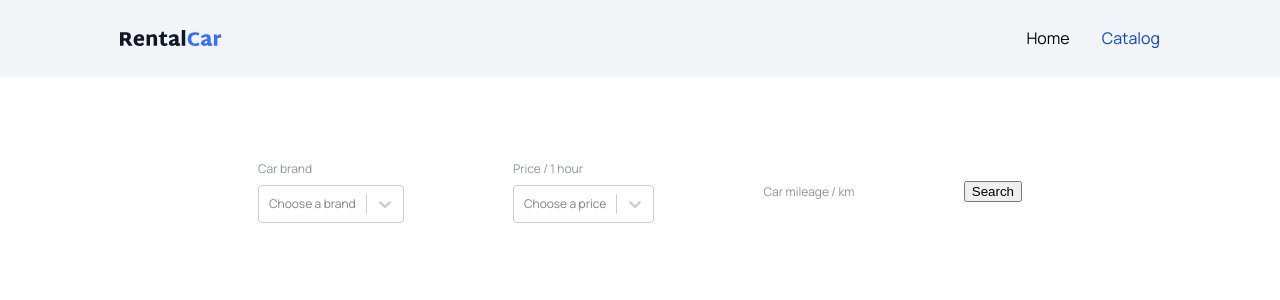
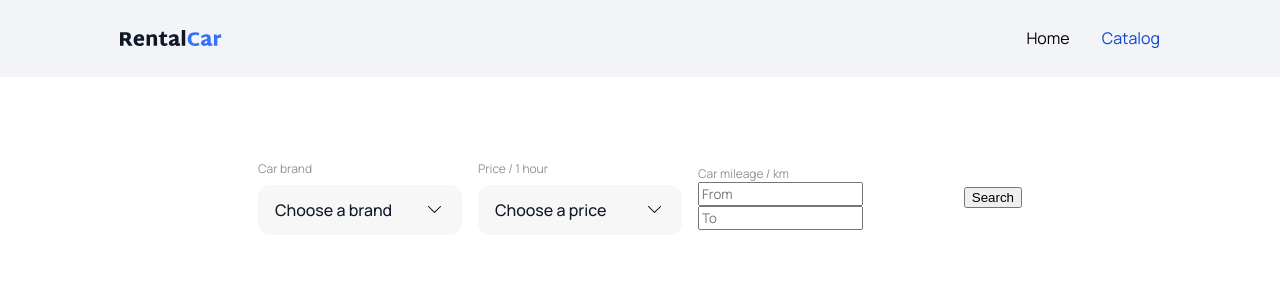
Before and after one commit to xboikom1/RentalCar, a React (Vite) app: page /catalog in a window 1280 px wide. Shown: the top 300 px of the page. Built offline with nearby package versions, Linux system fonts and the light colour scheme; no server answers.

Commit message:
add custom select styles

```diff
--- a/src/components/Filters/Filters.jsx
+++ b/src/components/Filters/Filters.jsx
@@ -19,13 +19,111 @@ const Filters = () => {
   }));
 
   const priceOptions = [
-    { value: "to 30", label: "30" },
+    { value: "30", label: "30" },
     { value: "40", label: "40" },
     { value: "50", label: "50" },
     { value: "60", label: "60" },
     { value: "70", label: "70" },
     { value: "80", label: "80" },
   ];
+
+  const customStyles = {
+    control: (provided) => ({
+      ...provided,
+      border: "1px solid var(--inputs)",
+      borderRadius: "12px",
+      backgroundColor: "var(--inputs)",
+      boxShadow: "none",
+      cursor: "pointer",
+      minWidth: "204px",
+    }),
+    valueContainer: (provided) => ({
+      ...provided,
+      padding: "12px 16px",
+    }),
+    placeholder: (provided) => ({
+      ...provided,
+      fontWeight: "500",
+      fontSize: "16px",
+      lineHeight: "125%",
+      color: "var(--main)",
+      margin: 0,
+    }),
+    singleValue: (provided) => ({
+      ...provided,
+      fontSize: "16px",
+      lineHeight: "125%",
+      fontWeight: "500",
+      color: "var(--main)",
+      margin: 0,
+    }),
+    input: (provided) => ({
+      ...provided,
+      fontSize: "16px",
+      lineHeight: "125%",
+      fontWeight: "500",
+      color: "var(--main)",
+      margin: 0,
+    }),
+    indicatorSeparator: () => ({ display: "none" }),
+    dropdownIndicator: null,
+    menu: (provided) => ({
+      ...provided,
+      borderRadius: "14px",
+      boxShadow: "0 4px 36px 0 rgba(0, 0, 0, 0.02)",
+      border: "1px solid rgba(138, 138, 137, 0.2)",
+      marginTop: "4px",
+    }),
+    menuList: (provided) => ({
+      ...provided,
+      borderRadius: "14px",
+      padding: 0,
+      paddingRight: "8px",
+      maxHeight: "272px",
+      overflowY: "auto",
+      scrollbarWidth: "thin",
+      scrollbarColor: "rgba(138, 138, 137, 0.3) transparent",
+    }),
+    option: (provided, state) => ({
+      ...provided,
+      fontSize: "16px",
+      lineHeight: "1.25",
+      color: state.isSelected
+        ? "white"
+        : state.isFocused
+        ? "#121417"
+        : "rgba(18, 20, 23, 0.5)",
+      padding: "12px 16px",
+      backgroundColor: state.isSelected
+        ? "#3470ff"
+        : state.isFocused
+        ? "#f7f7fb"
+        : "transparent",
+    }),
+  };
+
+  const DropdownIndicator = ({ selectProps }) => (
+    <div
+      style={{
+        padding: "0 18px 0 0",
+        display: "flex",
+        alignItems: "center",
+        justifyContent: "center",
+      }}
+    >
+      <svg
+        width="16"
+        height="16"
+        style={{
+          transform: selectProps.menuIsOpen ? "rotate(180deg)" : "rotate(0deg)",
+          transition: "transform 0.2s ease",
+        }}
+      >
+        <use href="/icons.svg#icon-arrow" />
+      </svg>
+    </div>
+  );
+
   const handleSearch = () => {};
 
   return (
@@ -35,7 +133,8 @@ const Filters = () => {
         <Select
           options={brandsOptions}
           placeholder="Choose a brand"
-          isClearable
+          styles={customStyles}
+          components={{ DropdownIndicator }}
         />
       </label>
 
@@ -44,27 +143,21 @@ const Filters = () => {
         <Select
           options={priceOptions}
           placeholder="Choose a price"
-          isClearable
+          styles={customStyles}
+          components={{ DropdownIndicator }}
         />
       </label>
 
       <div className={css.filterGroup}>
         <label className={css.label}>Car mileage / km</label>
         <div className={css.inputGroup}>
-          {/* <input
+          <input
             type="number"
             placeholder="From"
             className={css.input}
-            value={filters.mileageFrom}
-            onChange={(e) => handleInputChange("mileageFrom", e.target.value)}
+            // onChange={(e) => handleInputChange("mileageFrom", e.target.value)}
           />
-          <input
-            type="number"
-            placeholder="To"
-            className={css.input}
-            value={filters.mileageTo}
-            onChange={(e) => handleInputChange("mileageTo", e.target.value)}
-          /> */}
+          <input type="number" placeholder="To" className={css.input} />
         </div>
       </div>
 
--- a/src/components/Filters/Filters.module.css
+++ b/src/components/Filters/Filters.module.css
@@ -1,7 +1,8 @@
 .filtersContainer {
     display: flex;
     align-items: center;
-    justify-content: space-between;
+    justify-content: center;
+    gap: 16px;
     margin: 84px auto 0;
     padding: 0 138px;
     width: 100%;
```
